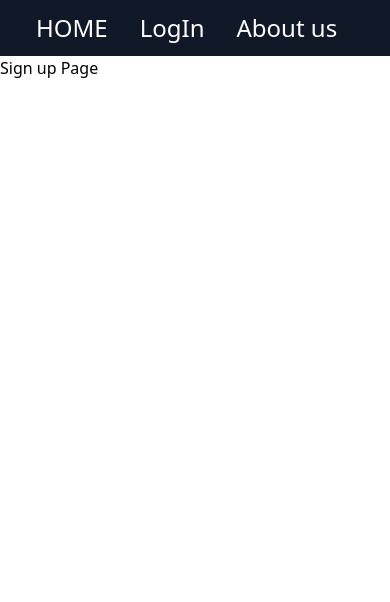
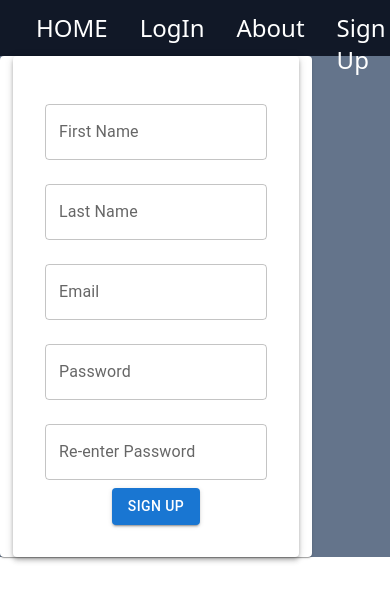
Before and after one commit to punpundada/CookWithWhatYouHave, a React (Create React App) app: page /signup in a window 390 px wide. Shown: the top 602 px of the page. Built offline with nearby package versions, Linux system fonts and the light colour scheme.

Commit message:
Added xs breakPoint to the tailwind css config making small progress on the responsiveness

```diff
--- a/src/constants/NavItems.tsx
+++ b/src/constants/NavItems.tsx
@@ -9,4 +9,9 @@ export const navLinks=[
         path:'/aboutUs',
         label:'About us'
     },
+    {
+        id:3,
+        path:'/signUp',
+        label:'Sign Up'
+    }
 ]
--- a/src/pages/SignUp.tsx
+++ b/src/pages/SignUp.tsx
@@ -1,11 +1,79 @@
-import React from 'react'
+import React from "react";
+import { InputController } from "../components/muiControllers";
+import { useForm } from "react-hook-form";
+import { ISignUpPage } from "../types/pages/ISignUp";
+import { yupResolver } from "@hookform/resolvers/yup";
+import * as yup from "yup";
+import { Button,Paper } from "@mui/material";
 
 const SignUp = () => {
+  const schema = yup.object({
+    fistName: yup.string().required("Fist Name is a Required Field"),
+    lastName: yup.string().required("Last Name is a Required Field"),
+    email: yup
+      .string()
+      .matches(
+        /^(([^<>()[\]\\.,;:\s@"]+(\.[^<>()[\]\\.,;:\s@"]+)*)|.(".+"))@((\[[0-9]{1,3}\.[0-9]{1,3}\.[0-9]{1,3}\.[0-9]{1,3}\])|(([a-zA-Z\-0-9]+\.)+[a-zA-Z]{2,}))$/,
+        "Email Should be Valid"
+      ).required('Email is a Required Field'),
+    password: yup.string().min(6).max(30).required('*Password is a Required Field'),
+  });
+
+  const { control, handleSubmit } = useForm<ISignUpPage>({
+    defaultValues: {
+      fistName: "",
+      lastName: "",
+      email: "",
+      password: "",
+    },
+    resolver: yupResolver(schema),
+  });
+
+  const submitHandler=(data:ISignUpPage)=>{
+    console.log(data)
+  };
+
   return (
-    <div>
-      Sign up Page
+    <div className="flex bg-slate-500">
+      <div className="xs:hidden sm:hidden md:w-1/2 lg:w-1/2 xl:w-1/2 ">
+        <img
+          className="  object-cover object-center"
+          src="https://images.unsplash.com/photo-1619161208416-b7d5f04c5b99?ixlib=rb-4.0.3&ixid=M3wxMjA3fDB8MHxwaG90by1wYWdlfHx8fGVufDB8fHx8fA%3D%3D&auto=format&fit=crop&w=2081&q=80"
+          alt="Food Images"
+        />
+      </div>
+      <Paper className="flex justify-center items-center  sm:w-full sm:px-2 sm:py-4 md:w-1/2 ">
+          <Paper elevation={4} className="w-11/12 h-11/12">
+        <form onSubmit={handleSubmit(submitHandler)} className="p-8 flex flex-col items-center justify-center ">
+          <InputController
+            name="firstName"
+            label="First Name"
+            control={control}
+          />
+          <InputController
+            name="lastName"
+            label="Last Name"
+            control={control}
+          />
+          <InputController name="email" label="Email" control={control} />
+          <InputController name="password" label="Password" control={control} />
+          <InputController
+            name="password"
+            label="Re-enter Password"
+            control={control}
+          />
+
+          <Button
+          type="submit"
+          variant="contained"
+          >
+            Sign Up
+          </Button>
+        </form>
+            </Paper>
+      </Paper>
     </div>
-  )
-}
+  );
+};
 
-export default SignUp
+export default SignUp;
--- /dev/null
+++ b/src/types/pages/ISignUp.ts
@@ -0,0 +1,6 @@
+export interface ISignUpPage{
+    fistName:string,
+    lastName:string,
+    email:string,
+    password:string
+}
--- a/tailwind.config.js
+++ b/tailwind.config.js
@@ -1,7 +1,12 @@
+const defaultTheme = require('tailwindcss/defaultTheme')
 /** @type {import('tailwindcss').Config} */
 module.exports = {
   content: ["./src/**/*.{js,jsx,ts,tsx}"],
   theme: {
+    screens:{
+      'xs':{'min': '300px', 'max': '430px'},
+      ...defaultTheme.screens
+    },
     extend: {},
   },
   plugins: [],
```
